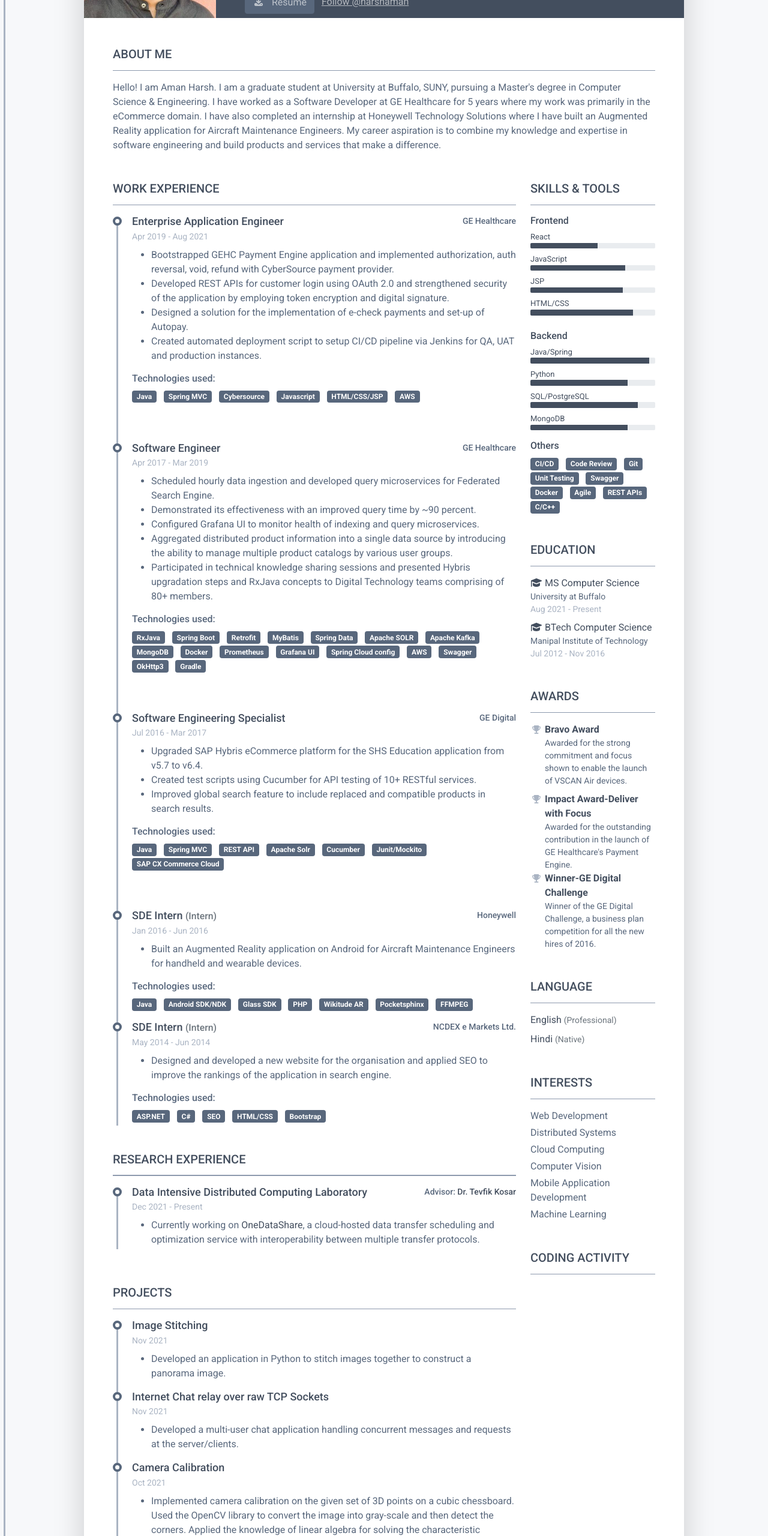
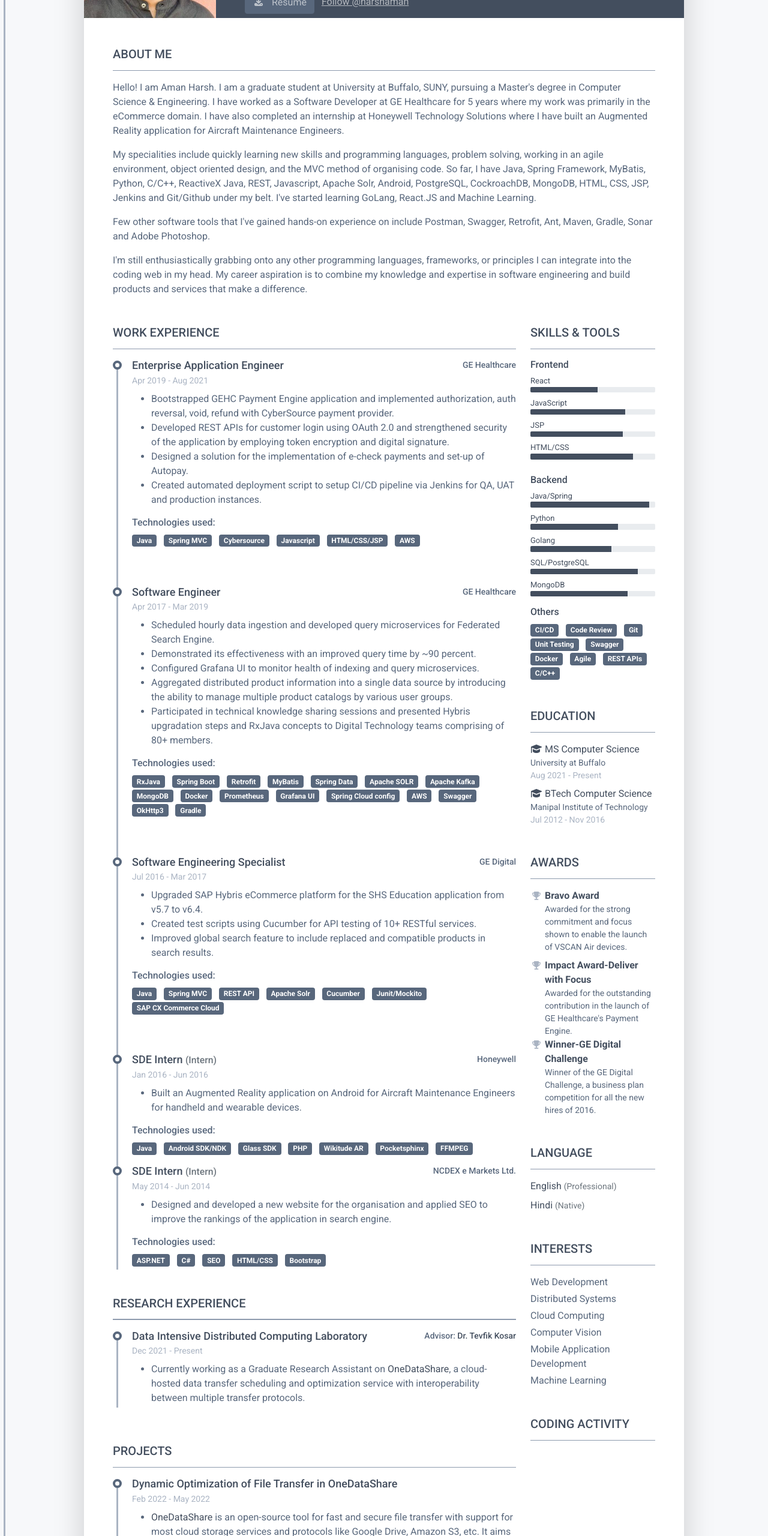
Before and after one commit to harshaman/harshaman.github.io, a plain HTML site: page index.html in a window 1280 px wide. Shown: the part 220-2780 px from the top of the page at 60% size. Drawn offline with Linux system fonts and the light colour scheme; grey boxes are pictures that could not be loaded; a script that the page names is missing; some icons are missing.

Commit message:
Added Masters project

```diff
--- a/index.html
+++ b/index.html
@@ -76,7 +76,13 @@
 			    <section class="resume-section summary-section mb-5">
 				    <h2 class="resume-section-title text-uppercase font-weight-bold pb-3 mb-3">About Me</h2>
 				    <div class="resume-section-content">
-					    <p class="mb-0">Hello! I am Aman Harsh. I am a graduate student at University at Buffalo, SUNY, pursuing a Master's degree in Computer Science & Engineering. I have worked as a Software Developer at GE Healthcare for 5 years where my work was primarily in the eCommerce domain. I have also completed an internship at Honeywell Technology Solutions where I have built an Augmented Reality application for Aircraft Maintenance Engineers. My career aspiration is to combine my knowledge and expertise in software engineering and build products and services that make a difference.</p>
+					    <p>Hello! I am Aman Harsh. I am a graduate student at University at Buffalo, SUNY, pursuing a Master's degree in Computer Science & Engineering. I have worked as a Software Developer at GE Healthcare for 5 years where my work was primarily in the eCommerce domain. I have also completed an internship at Honeywell Technology Solutions where I have built an Augmented Reality application for Aircraft Maintenance Engineers.</p>
+
+					    <p>My specialities include quickly learning new skills and programming languages, problem solving, working in an agile environment, object oriented design, and the MVC method of organising code. So far, I have Java, Spring Framework, MyBatis, Python, C/C++, ReactiveX Java, REST, Javascript, Apache Solr, Android, PostgreSQL, CockroachDB, MongoDB, HTML, CSS, JSP, Jenkins and Git/Github under my belt. I've started learning GoLang, React.JS and Machine Learning. </p>
+
+					    <p>Few other software tools that I've gained hands-on experience on include Postman, Swagger, Retrofit, Ant, Maven, Gradle, Sonar and Adobe Photoshop. </p>
+
+					    <p>I'm still enthusiastically grabbing onto any other programming languages, frameworks, or principles I can integrate into the coding web in my head. My career aspiration is to combine my knowledge and expertise in software engineering and build products and services that make a difference.</p>
 				    </div>
 			    </section><!--//summary-section-->
 			    <div class="row">
@@ -255,7 +261,7 @@ to Digital Technology teams comprising of 80+ members.</li>
 										    <div class="resume-position-time">Dec 2021 - Present</div>
 									    </div><!--//resume-timeline-item-header-->
 									    <div class="resume-timeline-item-desc">
-										    <ul><li>Currently working on <a class="text-link" href="https://onedatashare.org/" target="_blank">OneDataShare</a>, a cloud-hosted data transfer scheduling and optimization service with
+										    <ul><li>Currently working as a Graduate Research Assistant on <a class="text-link" href="https://onedatashare.org/" target="_blank">OneDataShare</a>, a cloud-hosted data transfer scheduling and optimization service with
 interoperability between multiple transfer protocols.</li></ul>
 
 									    </div><!--//resume-timeline-item-desc-->
@@ -274,7 +280,33 @@ interoperability between multiple transfer protocols.</li></ul>
 
 									    <div class="resume-timeline-item-header mb-2">
 										    <div class="d-flex flex-column flex-md-row">
-										        <h3 class="resume-position-title font-weight-bold mb-1"><a class="text-link" href="https://github.com/harshaman/Covid-Live-Updates-for-India" target="_blank">Image Stitching</a></h3>
+										        <h3 class="resume-position-title font-weight-bold mb-1"><a class="text-link" href="https://github.com/orgs/didclab/teams/onedatashare-spring/repositories" target="_blank">Dynamic Optimization of File Transfer in OneDataShare</a></h3>
+										        <!-- <div class="resume-company-name ms-auto"><a class="text-link" href="https://github.com/harshaman/Covid-Live-Updates-for-India" target="_blank">Code</a></div> -->
+										    </div><!--//row-->
+										    <div class="resume-position-time">Feb 2022 - May 2022</div>
+									    </div><!--//resume-timeline-item-header-->
+									    <div class="resume-timeline-item-desc">
+										    <ul><li><p><a class="text-link" href="https://onedatashare.org/" target="_blank">OneDataShare</a> is an open-source tool for fast and secure file transfer with support for most cloud storage services and protocols like Google Drive, Amazon S3, etc. It aims to remove the burden of managing end-to- end data transfers from the shoulders of users.</p>
+
+										    	<p>The OneDataShare Transfer-Service did not collect/report the network state that it experiences. We aimed to optimize the transfer by studying the networking conditions of ongoing data transfers. We change the optimization parameters of the ongoing transfer at runtime to improve the transfer rate. The parameters are fine tuned dynamically using a Bayesian Optimizer. Further, we also <a class="text-link" href="https://influxdb.onedatashare.org/" target="_blank">collect and report</a> the state of the network to allow the user to understand the bottlenecks in their network.</p></li></ul>
+										   <!--  <h4 class="resume-timeline-item-desc-heading font-weight-bold">Technologies used:</h4>
+										    <ul class="list-inline">
+											    <li class="list-inline-item"><span class="badge bg-secondary badge-pill">Java</span></li>
+											    <li class="list-inline-item"><span class="badge bg-secondary badge-pill">Android SDK/NDK</span></li>
+											    <li class="list-inline-item"><span class="badge bg-secondary badge-pill">Glass SDK</span></li>
+											    <li class="list-inline-item"><span class="badge bg-secondary badge-pill">PHP</span></li>
+											    <li class="list-inline-item"><span class="badge bg-secondary badge-pill">Wikitude AR</span></li>
+											    <li class="list-inline-item"><span class="badge bg-secondary badge-pill">Pocketsphinx</span></li>
+											    <li class="list-inline-item"><span class="badge bg-secondary badge-pill">FFMPEG</span></li>
+										    </ul> -->
+									    </div><!--//resume-timeline-item-desc-->
+
+								    </article><!--//resume-timeline-item-->
+							    	<article class="resume-timeline-item position-relative">
+
+									    <div class="resume-timeline-item-header mb-2">
+										    <div class="d-flex flex-column flex-md-row">
+										        <h3 class="resume-position-title font-weight-bold mb-1"><a class="text-link" href="https://github.com/harshaman/Panorama" target="_blank">Image Stitching</a></h3>
 										        <!-- <div class="resume-company-name ms-auto"><a class="text-link" href="https://github.com/harshaman/Covid-Live-Updates-for-India" target="_blank">Code</a></div> -->
 										    </div><!--//row-->
 										    <div class="resume-position-time">Nov 2021</div>
@@ -298,7 +330,7 @@ interoperability between multiple transfer protocols.</li></ul>
 
 									    <div class="resume-timeline-item-header mb-2">
 										    <div class="d-flex flex-column flex-md-row">
-										        <h3 class="resume-position-title font-weight-bold mb-1"><a class="text-link" href="https://github.com/harshaman/Covid-Live-Updates-for-India" target="_blank">Internet Chat relay over raw TCP Sockets</a></h3>
+										        <h3 class="resume-position-title font-weight-bold mb-1"><a class="text-link" href="https://github.com/jhhunter/cse489589_assignment1" target="_blank">Internet Chat relay over raw TCP Sockets</a></h3>
 										        <!-- <div class="resume-company-name ms-auto"><a class="text-link" href="https://github.com/harshaman/Covid-Live-Updates-for-India" target="_blank">Code</a></div> -->
 										    </div><!--//row-->
 										    <div class="resume-position-time">Nov 2021</div>
@@ -322,7 +354,7 @@ interoperability between multiple transfer protocols.</li></ul>
 
 									    <div class="resume-timeline-item-header mb-2">
 										    <div class="d-flex flex-column flex-md-row">
-										        <h3 class="resume-position-title font-weight-bold mb-1"><a class="text-link" href="https://github.com/harshaman/Covid-Live-Updates-for-India" target="_blank">Camera Calibration</a></h3>
+										        <h3 class="resume-position-title font-weight-bold mb-1"><a class="text-link" href="https://github.com/harshaman/Camera-Calibration" target="_blank">Camera Calibration</a></h3>
 										        <!-- <div class="resume-company-name ms-auto"><a class="text-link" href="https://github.com/harshaman/Covid-Live-Updates-for-India" target="_blank">Code</a></div> -->
 										    </div><!--//row-->
 										    <div class="resume-position-time">Oct 2021</div>
@@ -382,7 +414,7 @@ interoperability between multiple transfer protocols.</li></ul>
 
 									    <div class="resume-timeline-item-header mb-2">
 										    <div class="d-flex flex-column flex-md-row">
-										        <h3 class="resume-position-title font-weight-bold mb-1"><a class="text-link" href="https://github.com/harshaman/Covid-Live-Updates-for-India" target="_blank">Scheduler</a></h3>
+										        <h3 class="resume-position-title font-weight-bold mb-1"><a class="text-link" href="https://github.com/harshaman/Scheduler" target="_blank">Scheduler</a></h3>
 										        <!-- <div class="resume-company-name ms-auto"><a class="text-link" href="https://github.com/harshaman/Covid-Live-Updates-for-India" target="_blank">Code</a></div> -->
 										    </div><!--//row-->
 										    <div class="resume-position-time">May 2015</div>
@@ -533,7 +565,13 @@ notifications and reminder alarms.</li></ul>
 								        <li class="mb-2">
 								            <div class="resume-skill-name">Python</div>
 									        <div class="progress resume-progress">
-											    <div class="progress-bar theme-progress-bar-dark" role="progressbar" style="width: 78%" aria-valuenow="25" aria-valuemin="0" aria-valuemax="100"></div>
+											    <div class="progress-bar theme-progress-bar-dark" role="progressbar" style="width: 70%" aria-valuenow="25" aria-valuemin="0" aria-valuemax="100"></div>
+											</div>
+								        </li>
+								        <li class="mb-2">
+								            <div class="resume-skill-name">Golang</div>
+									        <div class="progress resume-progress">
+											    <div class="progress-bar theme-progress-bar-dark" role="progressbar" style="width: 65%" aria-valuenow="25" aria-valuemin="0" aria-valuemax="100"></div>
 											</div>
 								        </li>
 								        <li class="mb-2">
```
